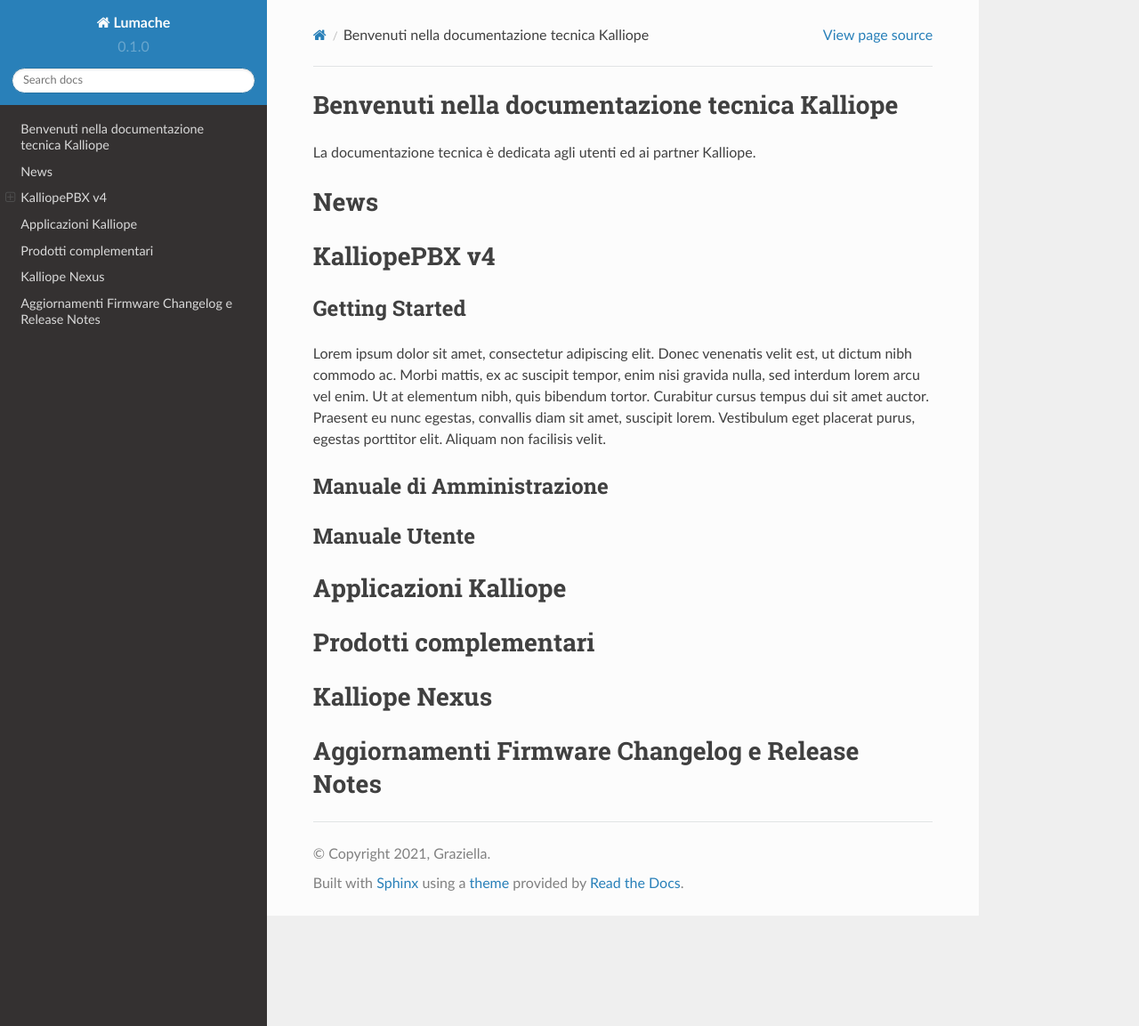
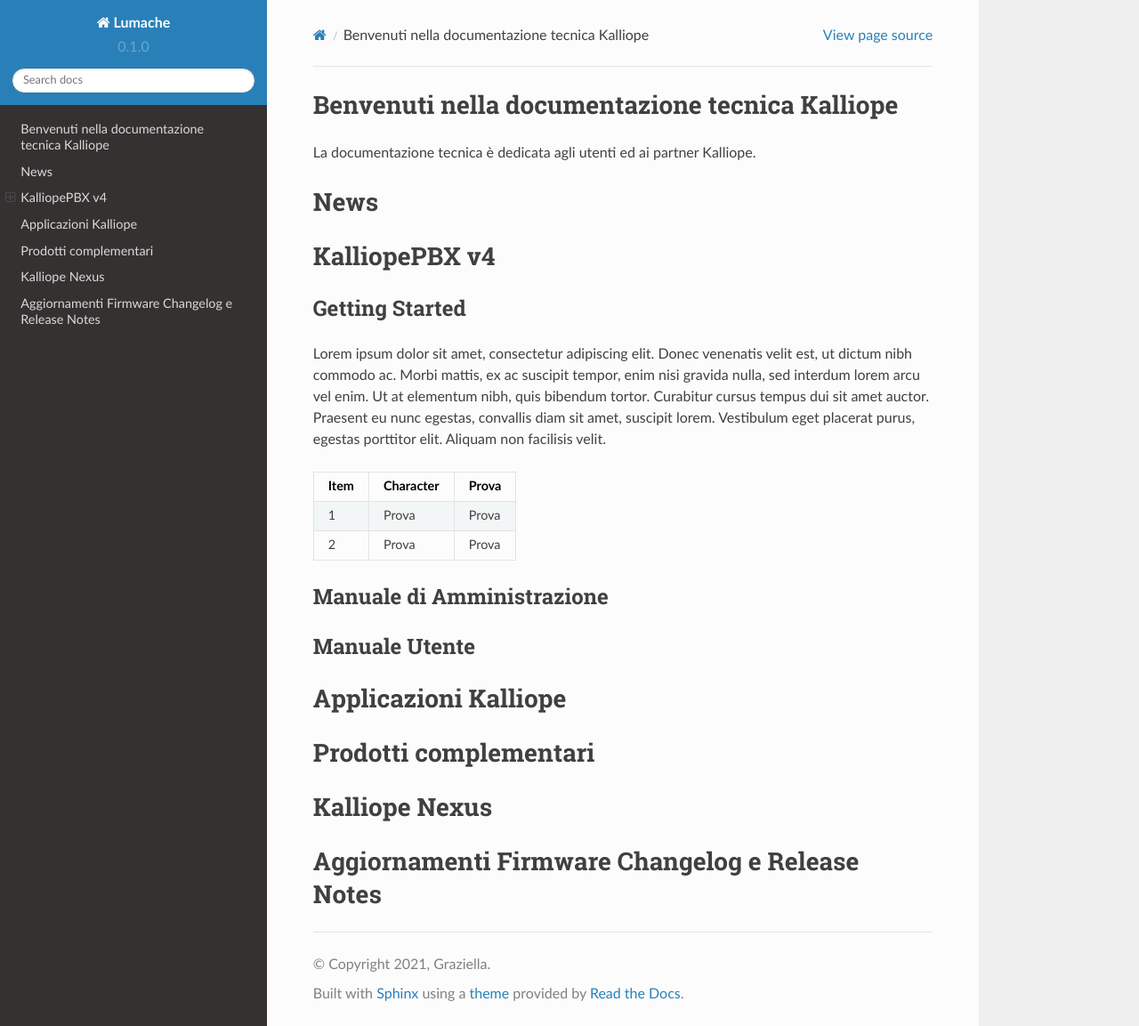
Before and after one commit to mirianatroccoli/KalliopeDoc-it, a Sphinx documentation site: the page built from docs/source/index.rst, in a window 1280 px wide and 1153 px high. Shown: the whole window at 89% size. Built offline with Sphinx 7.4.7 and the Read the Docs theme 2.0.0, drawn with Linux system fonts in a browser that asks for light colours; pages that are not in the unit, such as notebooks, are missing from menus.

Commit message:
Update index.rst

```diff
--- a/docs/source/index.rst
+++ b/docs/source/index.rst
@@ -21,6 +21,13 @@
 -----------
 Lorem ipsum dolor sit amet, consectetur adipiscing elit. Donec venenatis velit est, ut dictum nibh commodo ac. Morbi mattis, ex ac suscipit tempor, enim nisi gravida nulla, sed interdum lorem arcu vel enim. Ut at elementum nibh, quis bibendum tortor. Curabitur cursus tempus dui sit amet auctor. Praesent eu nunc egestas, convallis diam sit amet, suscipit lorem. Vestibulum eget placerat purus, egestas porttitor elit. Aliquam non facilisis velit.
 
++------+---------------+---------------+
+| Item | Character     | Prova         |
++======+===============+===============+
+| 1    | Prova         | Prova         |
++------+---------------+---------------+
+| 2    | Prova         | Prova         |
++------+---------------+---------------+
 
 Manuale di Amministrazione
 -----------
```
